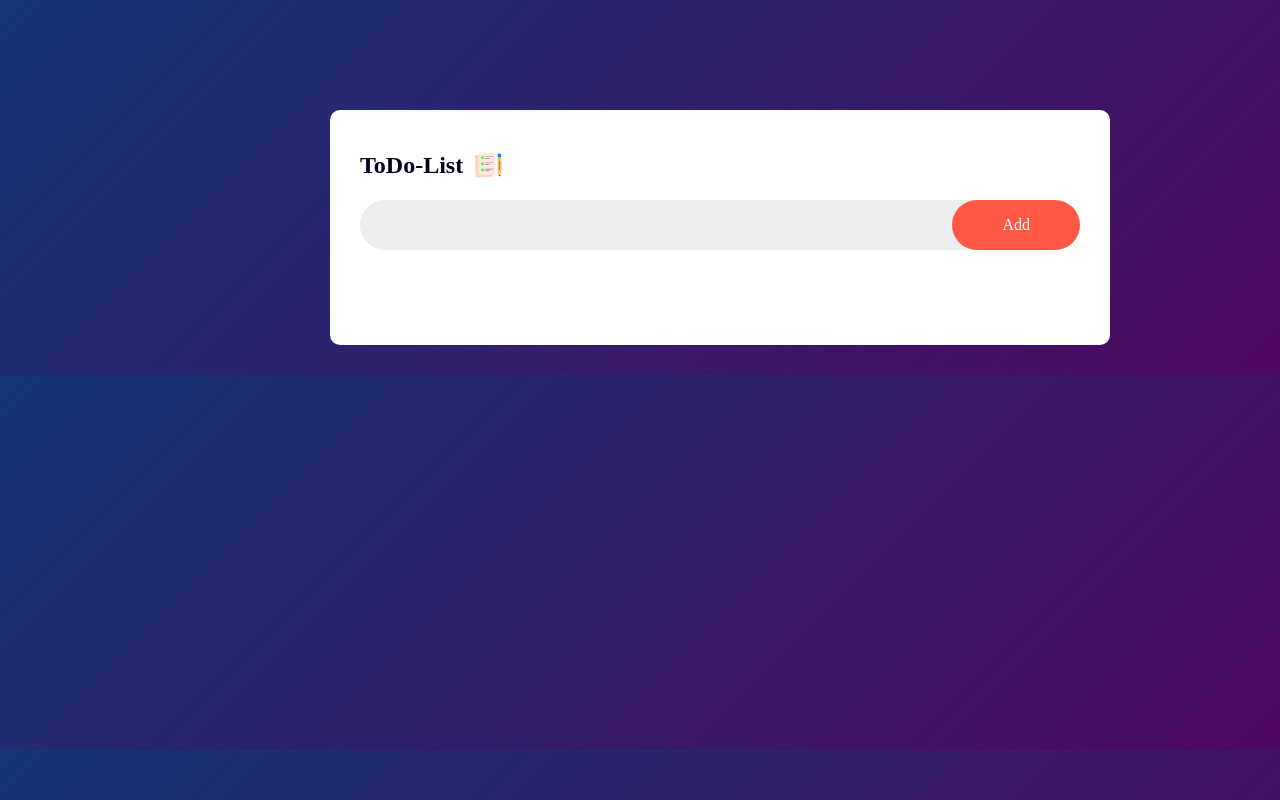
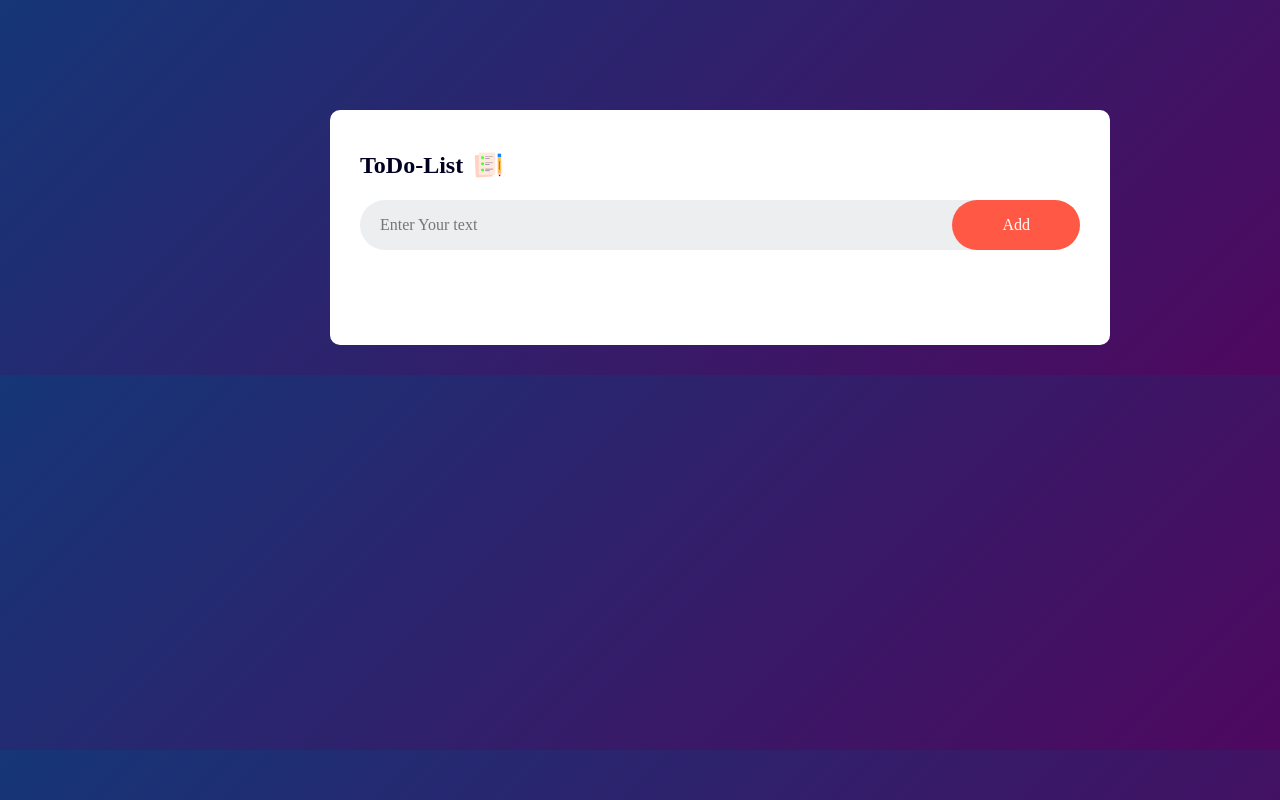
Before and after one commit to Deathxee/Mini-Projects, a plain HTML site: page ToDo-List/index.html in a window 1280 px wide. Drawn offline with Linux system fonts and the light colour scheme.

Commit message:
"committed"

```diff
--- a/ToDo-List/index.html
+++ b/ToDo-List/index.html
@@ -11,7 +11,7 @@
         <div class="todo-app">
             <h2>ToDo-List <img src="images/icon.png"> </h2>
             <div class="row">
-                <input value=" " type="text" id="input-box " placeholder="Enter Your text " >
+                <input  type="text" id="input-box " placeholder="Enter Your text " >
                 <button  onclick="addTask()" >Add</button>
             </div>
             <ul id="list-container">
```
